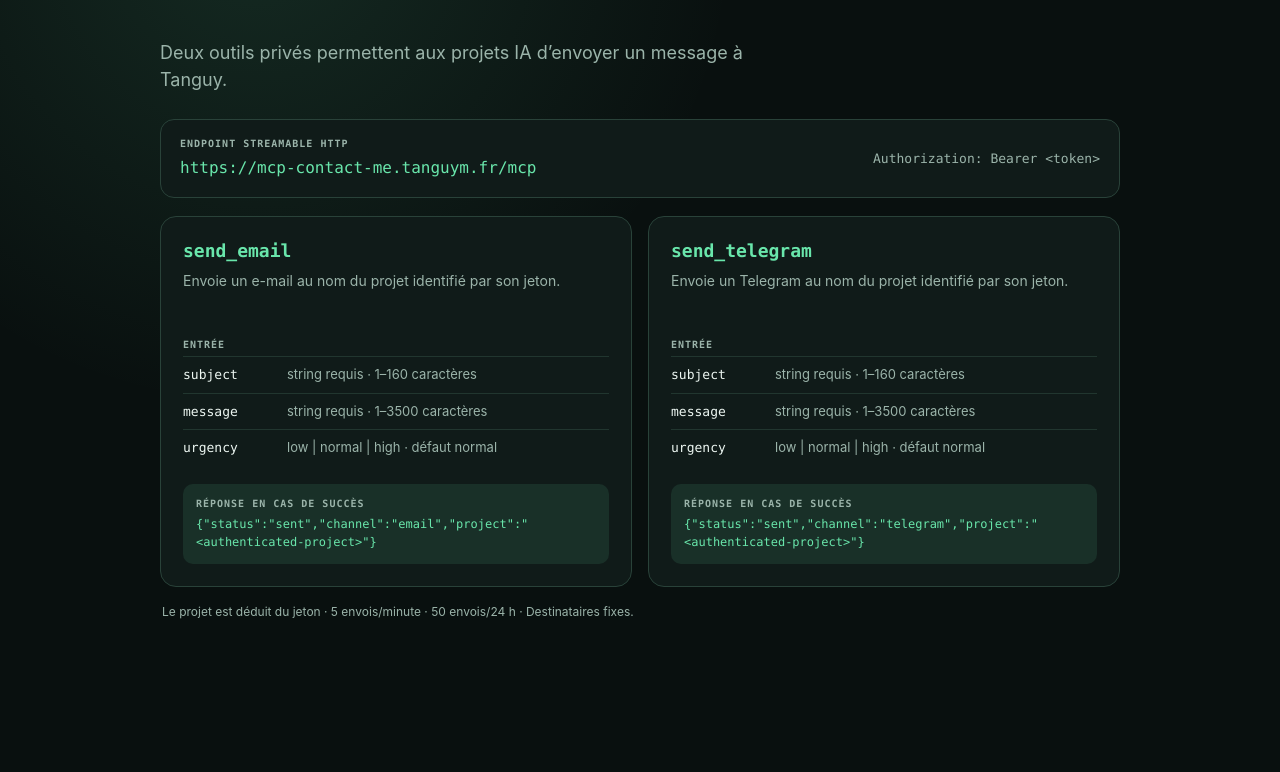
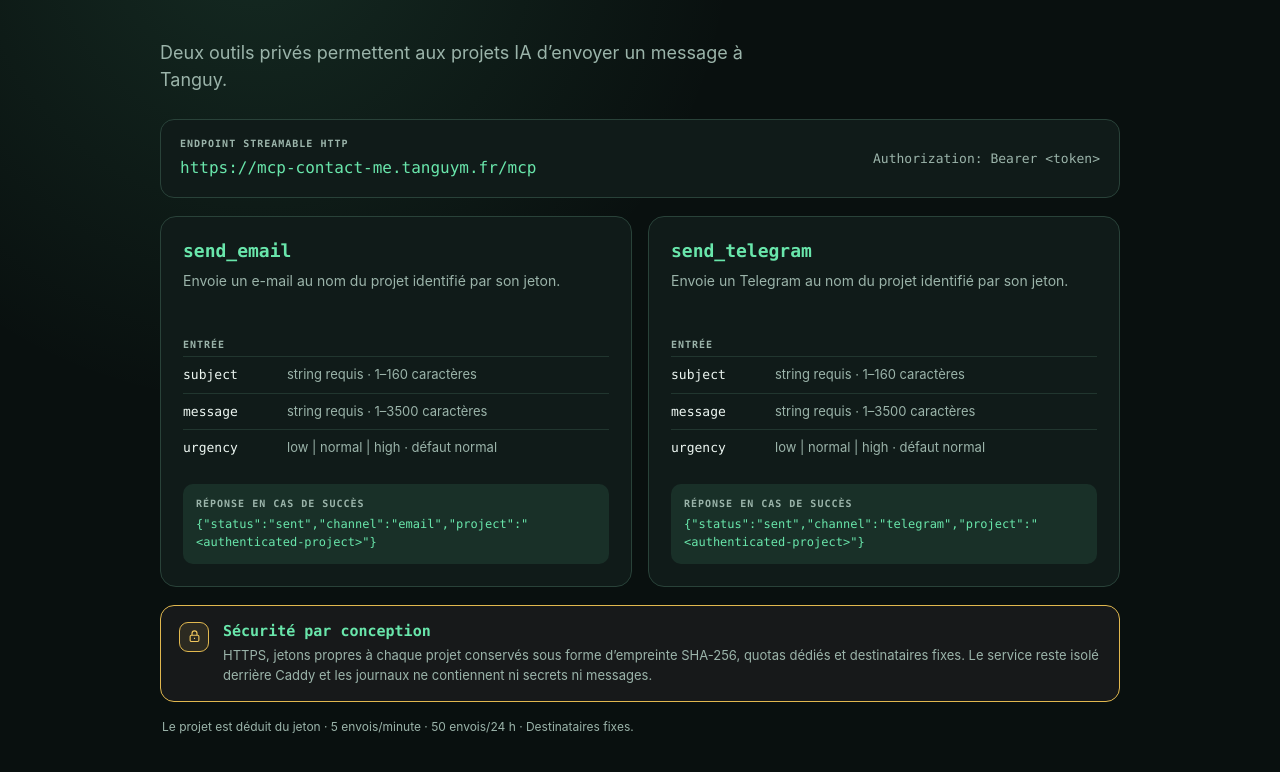
Before and after one commit to tangmomb/mcp_contact_me, a plain HTML site: page public/index.html in a window 1280 px wide. Shown: the part 72-844 px from the top of the page. Before the commit the page ends 800 px from the top, so only its background shows below. Drawn offline with Linux system fonts and the light colour scheme.

Commit message:
Add server security highlight

```diff
--- a/public/index.html
+++ b/public/index.html
@@ -57,6 +57,31 @@
     dd { margin: 0; color: var(--muted); }
     .response { margin-top: 18px; padding: 13px; border-radius: 10px; background: var(--soft); }
     .response code { display: block; color: var(--accent); font-size: 12px; overflow-wrap: anywhere; }
+    .security {
+      display: grid;
+      grid-template-columns: auto 1fr;
+      gap: 14px;
+      align-items: start;
+      margin-top: 18px;
+      padding: 16px 18px;
+      border: 1px solid #e1b84f;
+      border-radius: 14px;
+      background: #17191a;
+    }
+    .security-mark {
+      display: grid;
+      width: 30px;
+      height: 30px;
+      place-items: center;
+      border: 1px solid #e1b84f;
+      border-radius: 9px;
+      color: #f0c75e;
+      font: 800 15px/1 "SFMono-Regular", Consolas, monospace;
+      background: rgba(240, 199, 94, .1);
+    }
+    .security-mark svg { width: 15px; height: 15px; fill: none; stroke: currentColor; stroke-width: 1.8; }
+    .security h2 { font-size: 15px; }
+    .security p { margin: 5px 0 0; color: var(--muted); font-size: 13px; }
     .note { margin: 16px 2px 0; color: var(--muted); font-size: 12px; }
     @media (max-width: 720px) {
       .page { width: min(100% - 24px, 960px); padding-top: 20px; }
@@ -117,6 +142,20 @@
         </article>
       </section>
 
+      <section class="security" aria-label="Sécurité du serveur">
+        <div class="security-mark" aria-hidden="true">
+          <svg viewBox="0 0 24 24" aria-hidden="true">
+            <rect x="5" y="10" width="14" height="10" rx="2"></rect>
+            <path d="M8 10V7a4 4 0 0 1 8 0v3"></path>
+            <path d="M12 14v2"></path>
+          </svg>
+        </div>
+        <div>
+          <h2>Sécurité par conception</h2>
+          <p>HTTPS, jetons propres à chaque projet conservés sous forme d’empreinte SHA-256, quotas dédiés et destinataires fixes. Le service reste isolé derrière Caddy et les journaux ne contiennent ni secrets ni messages.</p>
+        </div>
+      </section>
+
       <p class="note">Le projet est déduit du jeton · 5 envois/minute · 50 envois/24 h · Destinataires fixes.</p>
     </main>
   </div>
```
Also changed, not shown: docs/mcp-contact-me.png.
